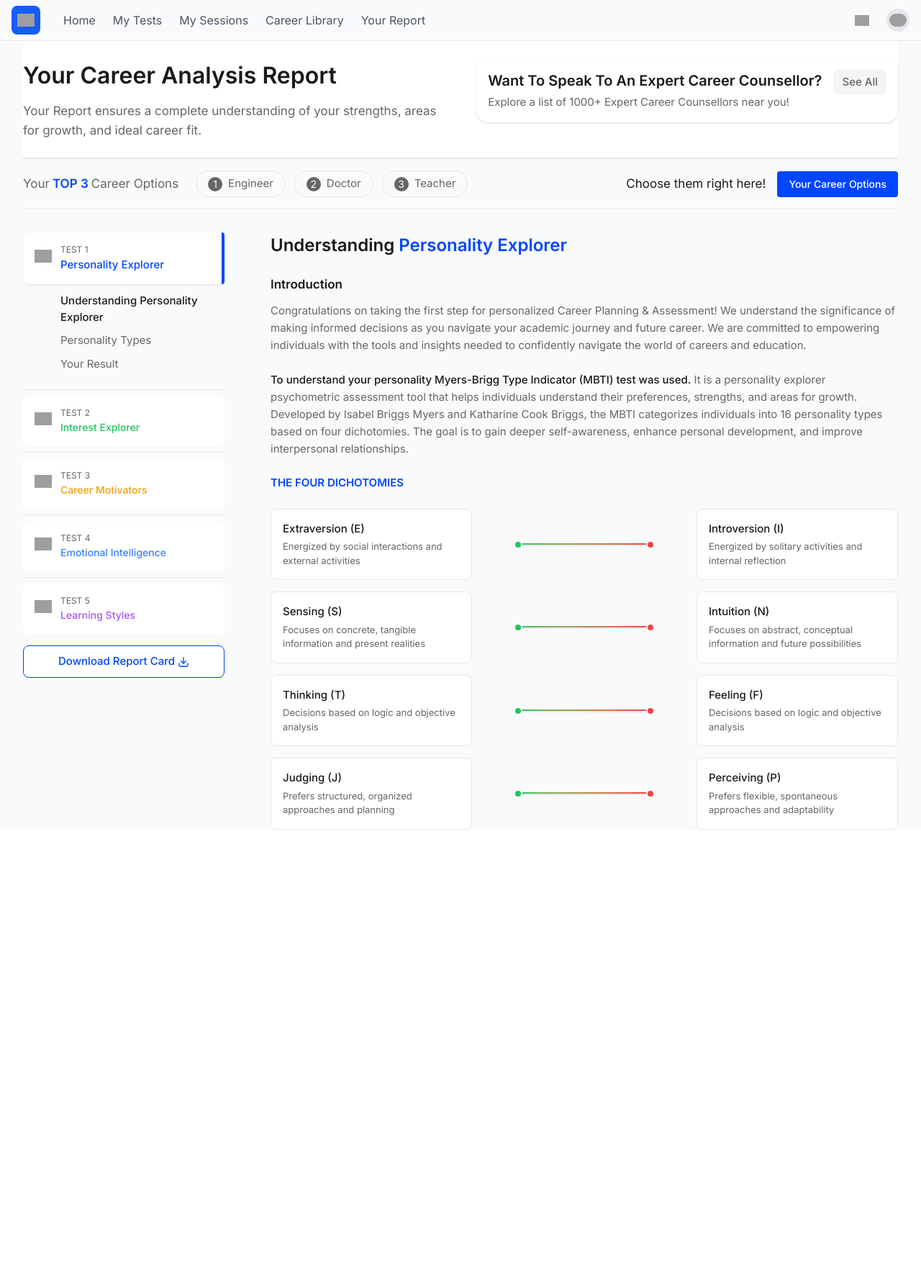
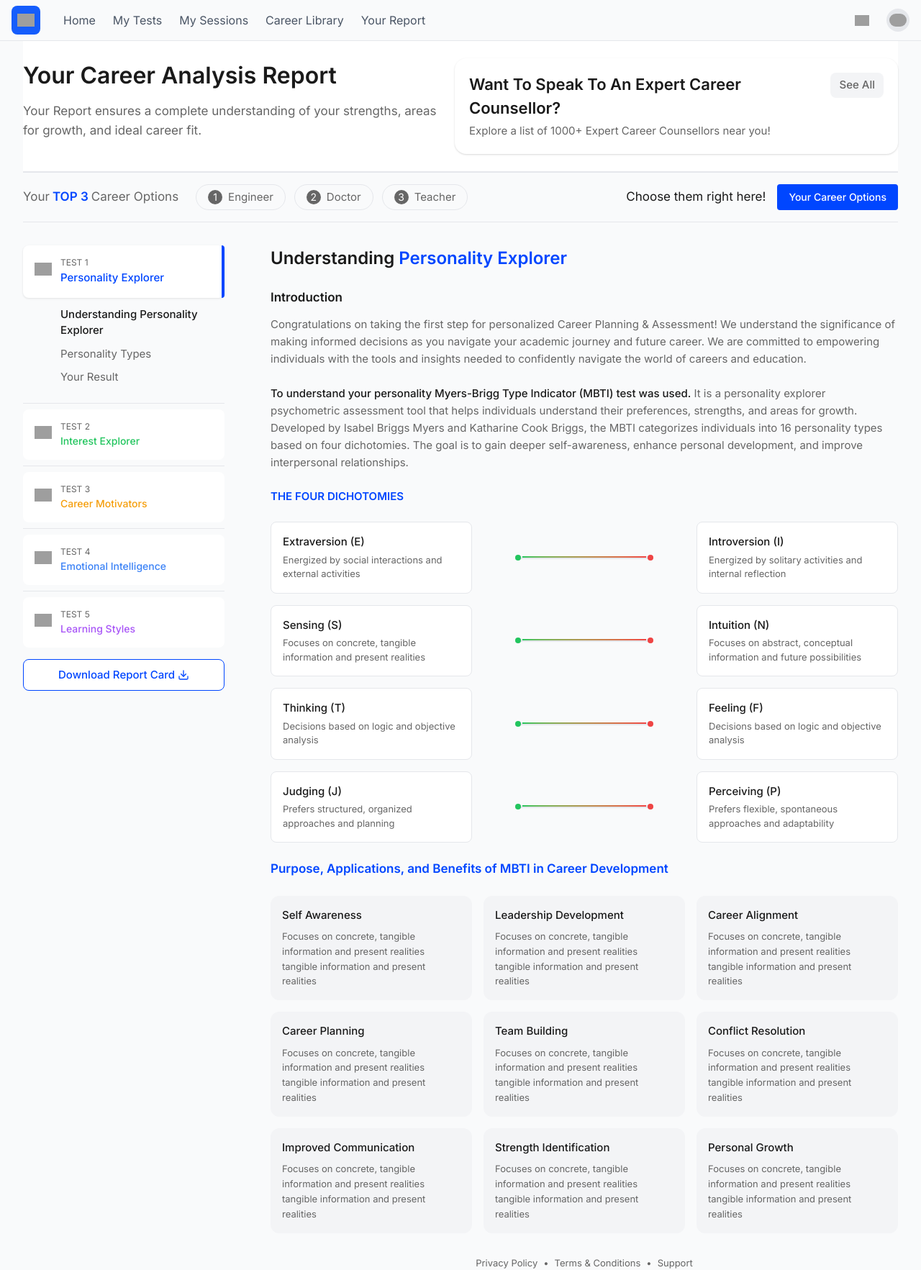
Before and after one commit to niharikabulani110/infigon, a Next.js app: page / in a window 1280 px wide. Shown: the whole page at 72% size. Before the commit the page ends 1153 px from the top, so only its background shows below. Built offline with nearby package versions, Linux system fonts and the light colour scheme; grey boxes are pictures that could not be loaded.

Commit message:
initial screen completed

```diff
--- a/src/app/page.tsx
+++ b/src/app/page.tsx
@@ -14,13 +14,13 @@ export default function Home() {
               <p className="text-[#666666] text-[17px] leading-[1.6]">Your Report ensures a complete understanding of your strengths, areas for growth, and ideal career fit.</p>
             </div>
 
-            <div className="bg-white rounded-2xl shadow-[0px_1px_2px_rgba(0,0,0,0.06),0px_1px_3px_rgba(0,0,0,0.1)] p-4">
-              <div className="flex items-start justify-between gap-4">
+            <div className="bg-white rounded-2xl shadow-[0px_1px_2px_rgba(0,0,0,0.06),0px_1px_3px_rgba(0,0,0,0.1)] p-5">
+              <div className="flex items-start justify-between">
                 <div>
-                  <h2 className="text-[20px] font-semibold text-[#1A1A1A]">Want To Speak To An Expert Career Counsellor?</h2>
-                  <p className="mt-1 text-[15px] text-[#666666]">Explore a list of 1000+ Expert Career Counsellors near you!</p>
+                  <h2 className="text-[22px] font-semibold text-[#1A1A1A] mb-1">Want To Speak To An Expert Career Counsellor?</h2>
+                  <p className="text-[15px] text-[#666666]">Explore a list of 1000+ Expert Career Counsellors near you!</p>
                 </div>
-                <button className="px-3 py-1.5 bg-[#F3F4F6] text-[15px] font-medium text-[#666666] rounded-lg">
+                <button className="px-3 py-1.5 bg-[#F3F4F6] text-[15px] font-medium text-[#666666] rounded-lg whitespace-nowrap">
                   See All
                 </button>
               </div>
@@ -260,6 +260,64 @@ export default function Home() {
                   </div>
                 </div>
               </div>
+
+              <div>
+                <h3 className="text-[17px] font-semibold text-[#0046FF] mb-6">Purpose, Applications, and Benefits of MBTI in Career Development</h3>
+                <div className="grid grid-cols-3 gap-4">
+                  {/* Row 1 */}
+                  <div className="bg-[#F3F4F6] rounded-xl p-4">
+                    <h4 className="text-[15px] font-medium text-[#1A1A1A] mb-2">Self Awareness</h4>
+                    <p className="text-[13px] text-[#666666] leading-[1.6]">Focuses on concrete, tangible information and present realities tangible information and present realities</p>
+                  </div>
+                  <div className="bg-[#F3F4F6] rounded-xl p-4">
+                    <h4 className="text-[15px] font-medium text-[#1A1A1A] mb-2">Leadership Development</h4>
+                    <p className="text-[13px] text-[#666666] leading-[1.6]">Focuses on concrete, tangible information and present realities tangible information and present realities</p>
+                  </div>
+                  <div className="bg-[#F3F4F6] rounded-xl p-4">
+                    <h4 className="text-[15px] font-medium text-[#1A1A1A] mb-2">Career Alignment</h4>
+                    <p className="text-[13px] text-[#666666] leading-[1.6]">Focuses on concrete, tangible information and present realities tangible information and present realities</p>
+                  </div>
+
+                  {/* Row 2 */}
+                  <div className="bg-[#F3F4F6] rounded-xl p-4">
+                    <h4 className="text-[15px] font-medium text-[#1A1A1A] mb-2">Career Planning</h4>
+                    <p className="text-[13px] text-[#666666] leading-[1.6]">Focuses on concrete, tangible information and present realities tangible information and present realities</p>
+                  </div>
+                  <div className="bg-[#F3F4F6] rounded-xl p-4">
+                    <h4 className="text-[15px] font-medium text-[#1A1A1A] mb-2">Team Building</h4>
+                    <p className="text-[13px] text-[#666666] leading-[1.6]">Focuses on concrete, tangible information and present realities tangible information and present realities</p>
+                  </div>
+                  <div className="bg-[#F3F4F6] rounded-xl p-4">
+                    <h4 className="text-[15px] font-medium text-[#1A1A1A] mb-2">Conflict Resolution</h4>
+                    <p className="text-[13px] text-[#666666] leading-[1.6]">Focuses on concrete, tangible information and present realities tangible information and present realities</p>
+                  </div>
+
+                  {/* Row 3 */}
+                  <div className="bg-[#F3F4F6] rounded-xl p-4">
+                    <h4 className="text-[15px] font-medium text-[#1A1A1A] mb-2">Improved Communication</h4>
+                    <p className="text-[13px] text-[#666666] leading-[1.6]">Focuses on concrete, tangible information and present realities tangible information and present realities</p>
+                  </div>
+                  <div className="bg-[#F3F4F6] rounded-xl p-4">
+                    <h4 className="text-[15px] font-medium text-[#1A1A1A] mb-2">Strength Identification</h4>
+                    <p className="text-[13px] text-[#666666] leading-[1.6]">Focuses on concrete, tangible information and present realities tangible information and present realities</p>
+                  </div>
+                  <div className="bg-[#F3F4F6] rounded-xl p-4">
+                    <h4 className="text-[15px] font-medium text-[#1A1A1A] mb-2">Personal Growth</h4>
+                    <p className="text-[13px] text-[#666666] leading-[1.6]">Focuses on concrete, tangible information and present realities tangible information and present realities</p>
+                  </div>
+                </div>
+              </div>
+
+              {/* Footer Links */}
+              <div className="mt-8 text-center">
+                <div className="text-[13px] text-[#666666]">
+                  <a href="#" className="hover:underline">Privacy Policy</a>
+                  <span className="mx-2">•</span>
+                  <a href="#" className="hover:underline">Terms & Conditions</a>
+                  <span className="mx-2">•</span>
+                  <a href="#" className="hover:underline">Support</a>
+                </div>
+              </div>
             </div>
           </div>
         </div>
```
